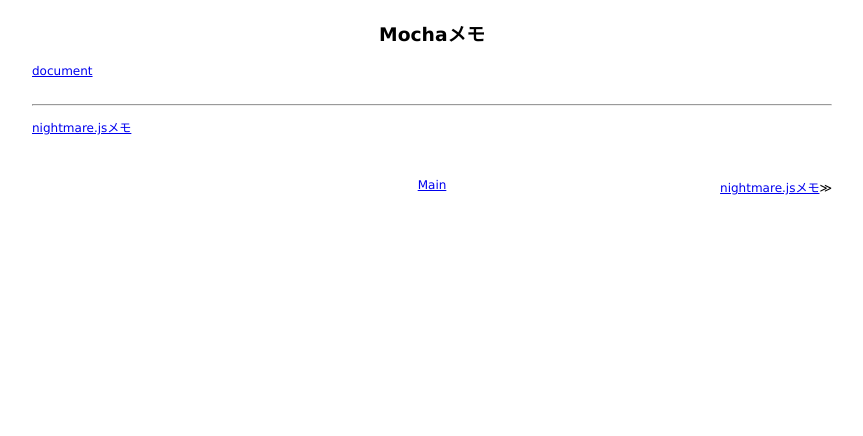
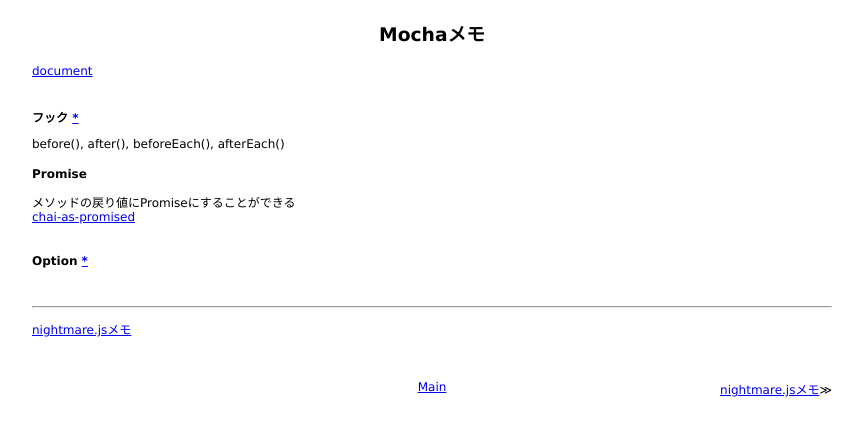
Before and after one commit to 38elements/38elements.github.com, a Jekyll site: the page built from _posts/2016-09-24-mocha.md, in a window 1280 px wide. Shown: the top 436 px of the page, without its empty margins (208-1071 px from the left). Built offline with Jekyll 4.4.1, drawn with Linux system fonts in a browser that asks for light colours.

Commit message:
Update 2016-09-24-mocha.md

```diff
--- a/_posts/2016-09-24-mocha.md
+++ b/_posts/2016-09-24-mocha.md
@@ -5,5 +5,17 @@ title: Mochaメモ
 [document](https://mochajs.org/)
 <br>
 
+#### フック [\*](https://mochajs.org/#hooks)
+before(), after(), beforeEach(), afterEach()
+<br>
+
+#### Promise
+メソッドの戻り値にPromiseにすることができる
+[chai-as-promised](https://github.com/domenic/chai-as-promised)
+<br>
+
+#### Option [\*](https://mochajs.org/#usage)
+<br>
+
 <hr>
 [nightmare.jsメモ](/2016/09/23/nightmarejs.html)
```
